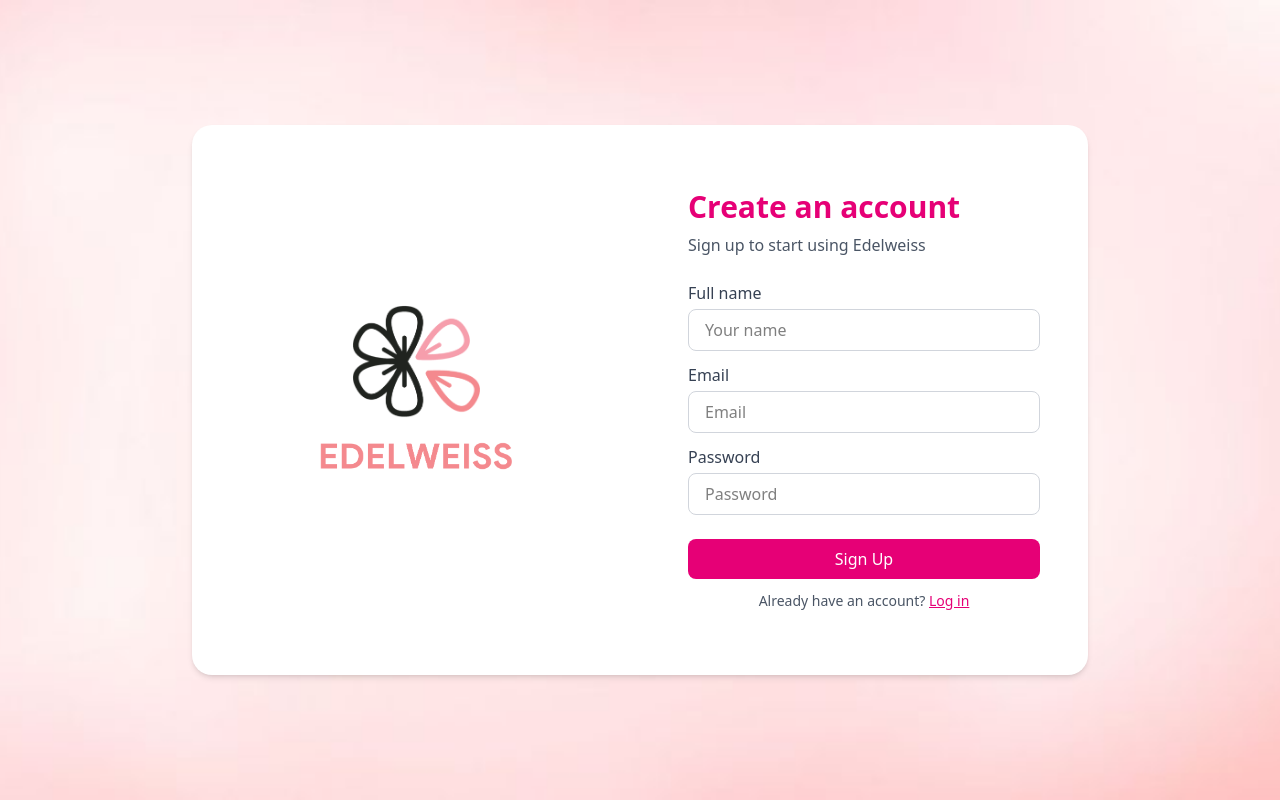
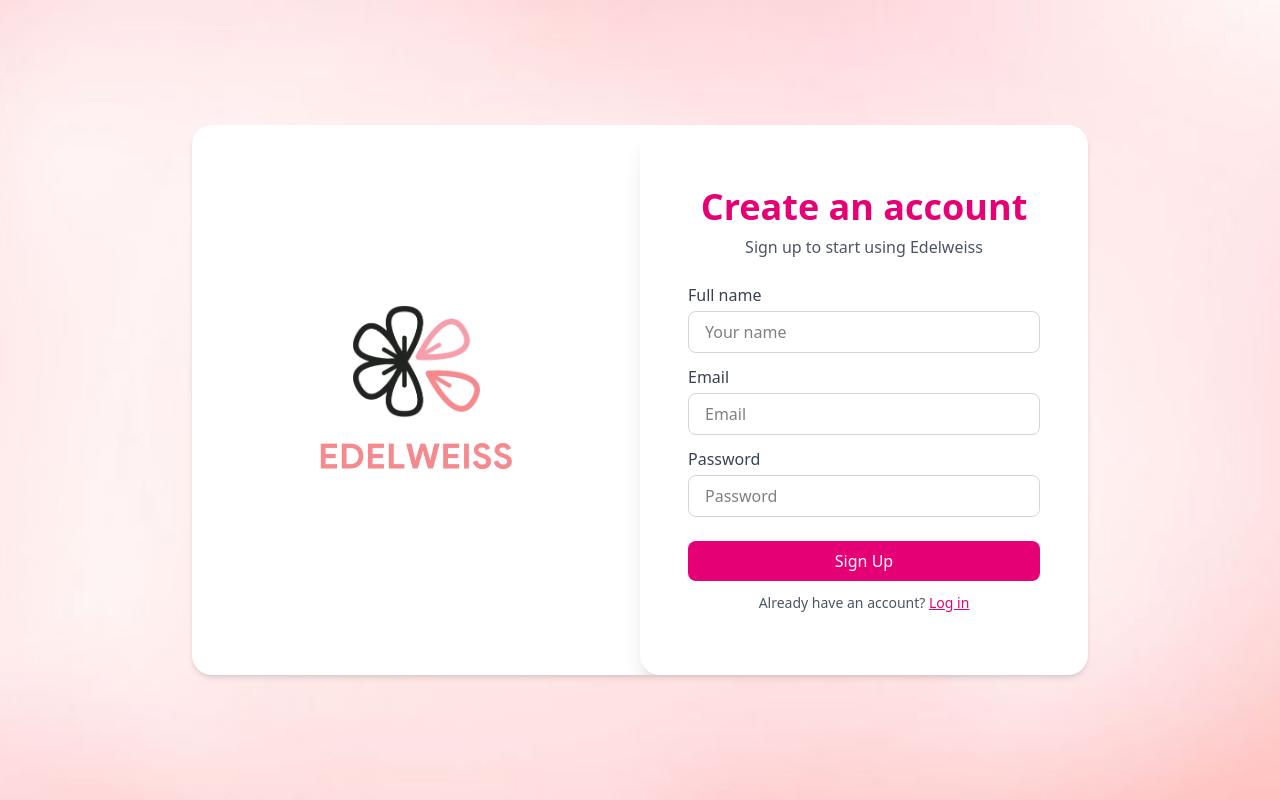
Before and after one commit to Sambilaycord/Edelweiss-Web, a React (Vite) app: page / in a window 1280 px wide. Both pictures are taken after a click on the button "Sign up". Built offline with nearby package versions, Linux system fonts and the light colour scheme.

Commit message:
fixed shadow and rounded corner of sign up form

```diff
--- a/src/components/login/login_form.tsx
+++ b/src/components/login/login_form.tsx
@@ -32,6 +32,25 @@ const LoginPage: React.FC = () => {
     }
   };
 
+  const handleSignup = async (e: React.FormEvent) => {
+    e.preventDefault();
+    setError('');
+
+    try {
+      const { data, error: signUpError } = await supabase.auth.signUp({
+        email: email,
+        password: password,
+      });
+
+      if (signUpError) throw signUpError;
+
+      console.log('Signup successful:', data);
+      // Redirect here (e.g., navigate('/dashboard'))
+    } catch (err: any) {
+      setError(err.message || 'Signup failed');
+    }
+  };
+
   return (
     <div
       className="min-h-screen flex items-center justify-center p-4 font-sans bg-cover bg-center bg-no-repeat"
@@ -57,11 +76,11 @@ const LoginPage: React.FC = () => {
 
           {/* Signup form that fades in on the right when toggled */}
           <div
-            className={`absolute top-0 bottom-0 w-1/2 flex flex-col justify-center p-12 transition-opacity duration-700`}
+            className={`absolute top-0 bottom-0 w-1/2 rounded-l-[20px] shadow-xl flex flex-col justify-center p-12 transition-opacity duration-700`}
             style={{ right: 0, opacity: isSignup ? 1 : 0, pointerEvents: isSignup ? 'auto' : 'none' }}
           >
-            <h1 className="text-3xl font-bold text-pink-600">Create an account</h1>
-            <p className="mt-2 text-gray-600">Sign up to start using Edelweiss</p>
+            <h1 className="text-4xl font-bold text-pink-600 text-center">Create an account</h1>
+            <p className="mt-2 text-gray-600 text-center">Sign up to start using Edelweiss</p>
             <form className="mt-6 w-full">
               <div className="mb-3">
                 <label className="block text-gray-700 mb-1">Full name</label>
```
